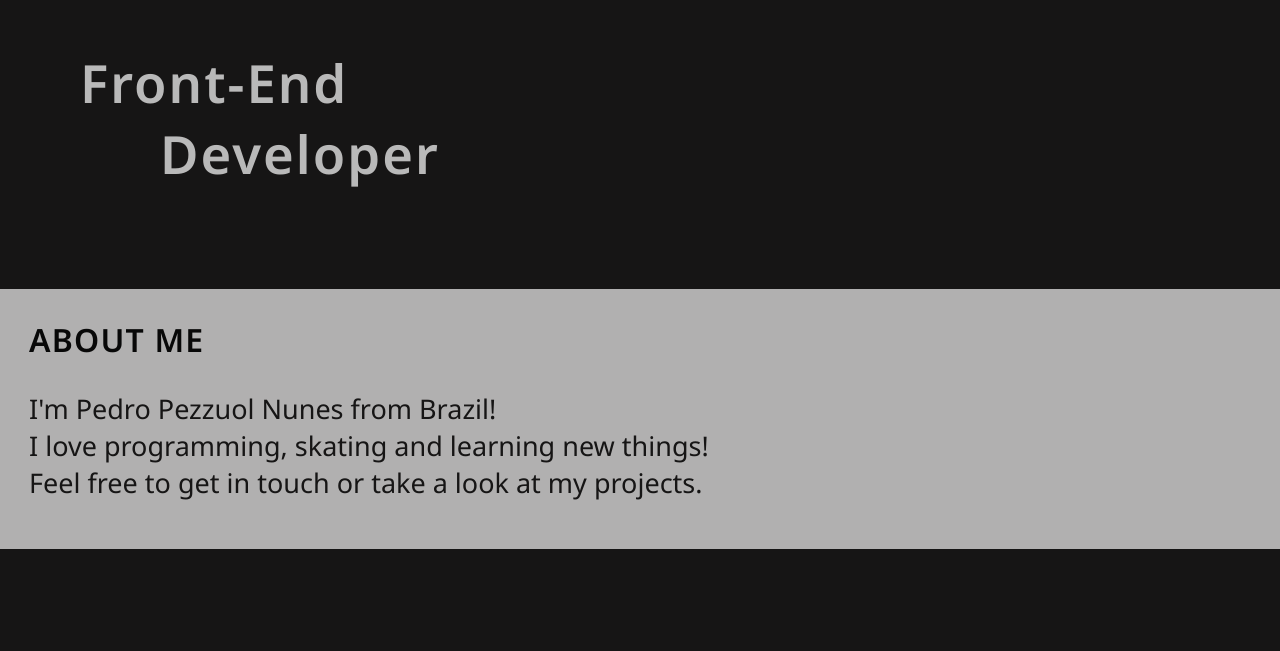
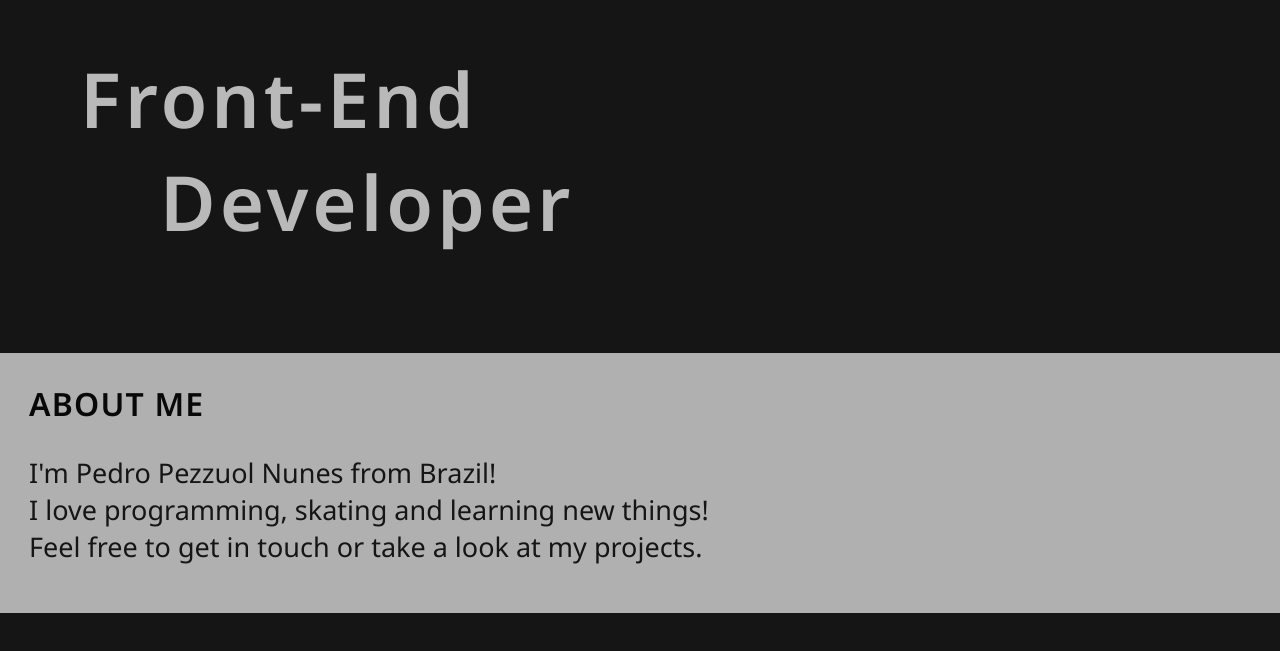
Before and after one commit to 8ygfcf/pedropezzuolnunes, a plain HTML site: page index.html in a window 1280 px wide. Shown: the part 63-714 px from the top of the page. Drawn offline with Linux system fonts and the light colour scheme.

Commit message:
Update estilo.css

```diff
--- a/estilo.css
+++ b/estilo.css
@@ -93,11 +93,11 @@ li{
 
 .main-h1{
     width:500px;
-    font-size: 45px;
+    font-size: 65px;
     margin-left: 80px;
     margin-top: 50px;
     word-wrap: break-word;
-    letter-spacing: 2px;
+    letter-spacing: 4px;
 }
 
 .developer{
```
